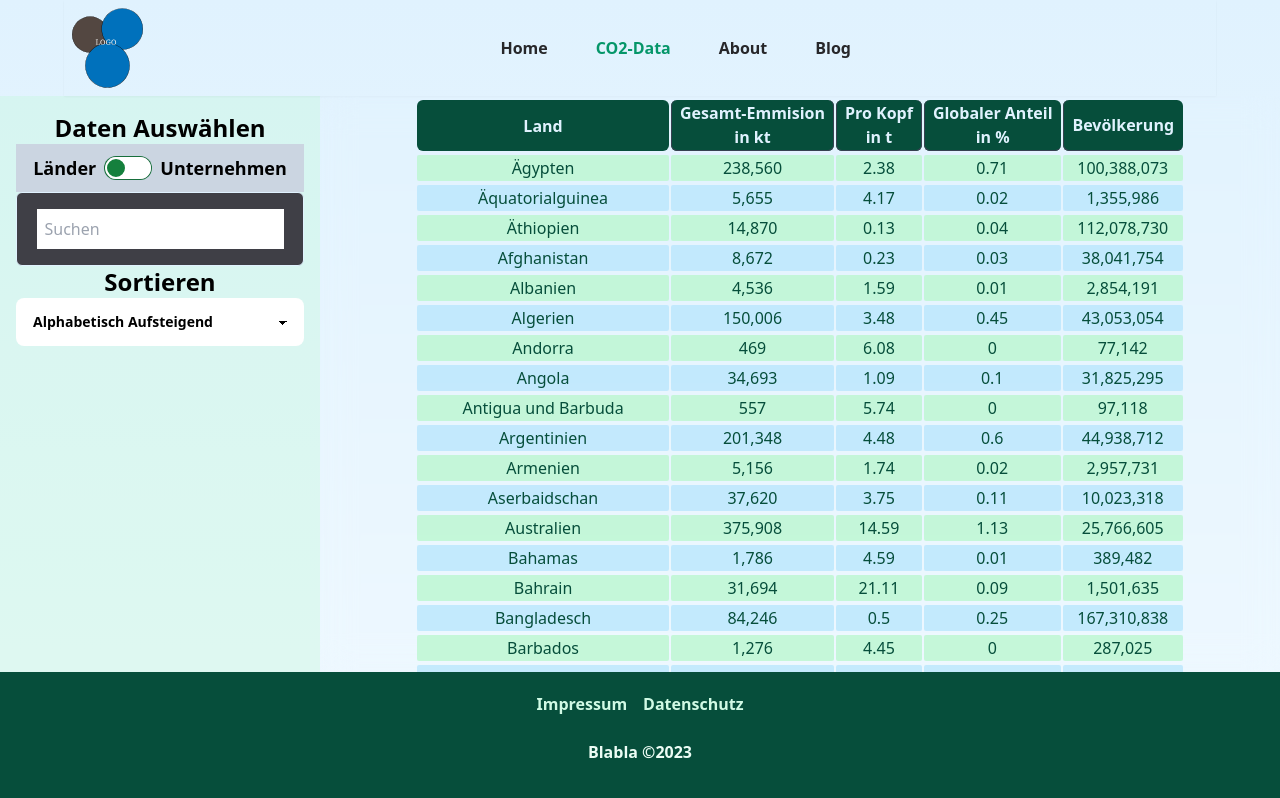
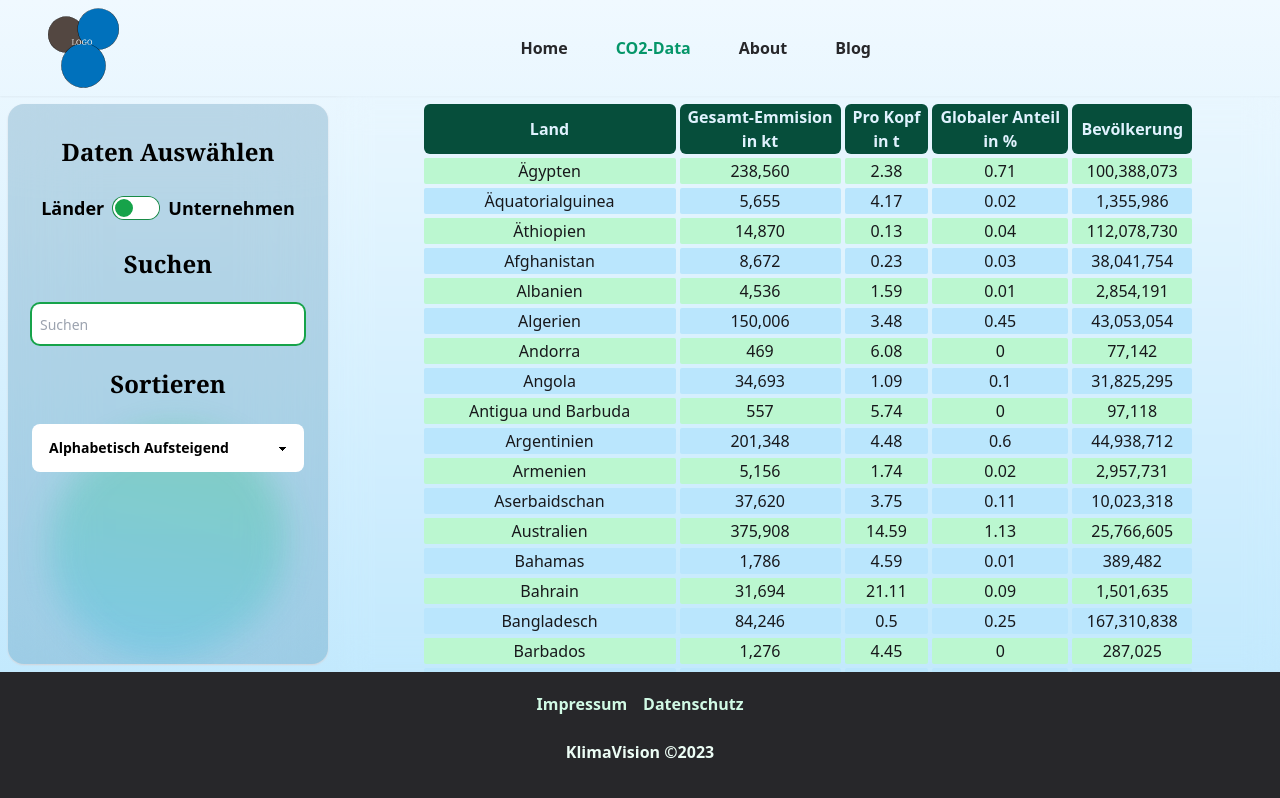
Before and after one commit to pinaio/FS_KlimaVision, a Vue app: page /co2-data in a window 1280 px wide. Built offline with nearby package versions, Linux system fonts and the light colour scheme.

Commit message:
Animation in Dataview

```diff
--- a/index.html
+++ b/index.html
@@ -6,7 +6,7 @@
     <meta name="viewport" content="width=device-width, initial-scale=1.0" />
     <title>Meine App :)</title>
   </head>
-  <body class="bg-gradient-to-b from-sky-100 to-sky-50">
+  <body class="bg-gradient-to-t from-sky-200 to-sky-50">
     <div id="app"></div>
     <script type="module" src="/src/main.js"></script>
   </body>
--- a/src/components/BlogCard.vue
+++ b/src/components/BlogCard.vue
@@ -1,17 +1,27 @@
 <template>
-  <div class="card">
-    <img :src="blogPic" height="400" width="400" class="resize-y" />
+  <div
+    class="group flex flex-col overflow-hidden rounded-md bg-sky-50 shadow-md shadow-zinc-900/80"
+  >
+    <img
+      :src="blogPic"
+      height="400"
+      width="400"
+      class="transition-all duration-300 group-hover:scale-105"
+    />
     <div class="p-4">
-      <h3>{{ blogHeadline }}</h3>
-      <p>
+      <h3 class="h-16 py-4 text-center text-xl font-semibold text-green-600">
+        {{ blogHeadline }}
+      </h3>
+      <p class="mt-8 font-sans text-zinc-800 line-clamp-4">
         {{ blogText }}
       </p>
     </div>
-    <button>
-      <RouterLink :to="{ name: 'Blogpage', params: { id: blogId } }"
-        >TEST</RouterLink
-      >
-    </button>
+
+    <RouterLink
+      class="text-md peer m-4 rounded-md bg-green-600 px-4 py-2 text-center font-medium text-zinc-800 transition-all duration-200 hover:scale-105 hover:bg-sky-400 hover:text-green-50"
+      :to="{ name: 'Blogpage', params: { id: blogId } }"
+      >Mehr Lesen</RouterLink
+    >
   </div>
 </template>
 
@@ -24,22 +34,3 @@ const props = defineProps({
   blogId: Number,
 });
 </script>
-
-<style scoped>
-.blog-pic {
-  @apply my-4 h-40  w-40 self-center text-emerald-900;
-}
-.card {
-  @apply flex flex-col overflow-hidden rounded-md bg-green-50 shadow-md shadow-zinc-700;
-}
-.card h3 {
-  @apply h-16 text-xl  font-semibold text-green-600;
-}
-.card p {
-  @apply text-sm leading-6 text-emerald-800 line-clamp-5;
-}
-
-.card button {
-  @apply mx-4 my-3 rounded-md bg-sky-400 py-4 transition-all duration-200 hover:bg-green-700;
-}
-</style>
--- a/src/components/BlogPreview.vue
+++ b/src/components/BlogPreview.vue
@@ -7,8 +7,6 @@ import img3Url from "../assets/images/pollution.jpg";
 import { ref } from "vue";
 
 const blogdata = ref(blogs.data);
-
-console.log(blogdata);
 </script>
 
 <template>
--- a/src/components/Footer.vue
+++ b/src/components/Footer.vue
@@ -1,14 +1,14 @@
 <script setup></script>
 <template>
   <footer>
-    <div class="h-32 w-screen bg-emerald-900 p-5 font-bold">
+    <div class="to h-32 w-screen bg-zinc-800 p-5 font-bold">
       <div
         class="flex list-none items-center justify-center space-x-4 font-black text-emerald-100"
       >
         <li><a href="#">Impressum</a></li>
         <li><a href="#">Datenschutz</a></li>
       </div>
-      <p class="mt-6 flex justify-center text-emerald-50">Blabla ©2023</p>
+      <p class="mt-6 flex justify-center text-emerald-50">KlimaVision ©2023</p>
     </div>
   </footer>
 </template>
--- a/src/components/MainNav.vue
+++ b/src/components/MainNav.vue
@@ -9,12 +9,12 @@ function openCloseMenu() {
 </script>
 
 <template>
-  <nav class="container relative mx-auto max-w-6xl p-2 font-semibold shadow-sm">
+  <nav class="relative mx-auto p-2 font-semibold md:shadow-sm">
     <div class="item-center flex justify-between">
       <div class="">
         <object
           data="src\assets\Logo.svg"
-          class="mx-auto h-20 self-center"
+          class="ml-4 h-20 self-center lg:ml-10"
         ></object>
       </div>
       <!--Menu - items-->
@@ -23,24 +23,24 @@ function openCloseMenu() {
       >
         <RouterLink
           to="/"
-          class="rounded-lg border-emerald-700 border-opacity-50 py-2 px-2 transition-all duration-100 hover:border-b-4 hover:bg-emerald-50 hover:text-emerald-900 active:bg-emerald-100"
+          class="rounded-lg border-green-700 border-opacity-50 py-2 px-2 transition-all duration-100 hover:border-b-4 hover:bg-green-50 hover:text-emerald-900 active:bg-green-100"
           >Home</RouterLink
         >
 
         <RouterLink
           to="/co2-data"
-          class="rounded-lg border-emerald-700 border-opacity-50 py-2 px-2 transition-all duration-100 hover:border-b-4 hover:bg-emerald-50 hover:text-emerald-900 active:bg-emerald-100"
+          class="rounded-lg border-green-700 border-opacity-50 py-2 px-2 transition-all duration-100 hover:border-b-4 hover:bg-green-50 hover:text-emerald-900 active:bg-green-100"
           >CO2-Data</RouterLink
         >
 
         <RouterLink
           to="/about"
-          class="rounded-lg border-emerald-700 border-opacity-50 py-2 px-2 transition-all duration-100 hover:border-b-4 hover:bg-emerald-50 hover:text-emerald-900 active:bg-emerald-100"
+          class="rounded-lg border-green-700 border-opacity-50 py-2 px-2 transition-all duration-100 hover:border-b-4 hover:bg-green-50 hover:text-emerald-900 active:bg-green-100"
           >About</RouterLink
         >
         <RouterLink
           to="/blog"
-          class="rounded-lg border-emerald-700 border-opacity-50 py-2 px-2 transition-all duration-100 hover:border-b-4 hover:bg-emerald-50 hover:text-emerald-900 active:bg-emerald-100"
+          class="rounded-lg border-green-700 border-opacity-50 py-2 px-2 transition-all duration-100 hover:border-b-4 hover:bg-green-50 hover:text-emerald-900 active:bg-green-100"
           >Blog</RouterLink
         >
       </div>
--- a/src/views/DataView.vue
+++ b/src/views/DataView.vue
@@ -10,6 +10,7 @@ const sorting = ref("Alphabetisch Aufsteigend");
 const isBusiness = ref(false);
 
 const rtlLanguages = [
+  "de",
   "ar",
   "dv",
   "fa",
@@ -155,38 +156,45 @@ function deUmlaut(value) {
     <!--Wrapper um die Tabelle-->
     <main class="flex flex-col justify-between md:max-w-full md:flex-row">
       <menu
-        class="bg-blur relative z-0 flex min-w-[20rem] flex-col overflow-hidden bg-green-200/30 p-4 lg:max-w-[20rem]"
+        class="relative z-0 m-2 flex min-w-[20rem] flex-col overflow-hidden rounded-2xl bg-sky-800/20 p-4 shadow-sm shadow-zinc-300 backdrop-blur-2xl before:absolute before:top-16 before:-z-10 before:flex before:h-60 before:w-56 before:animate-spin-slow before:self-center before:rounded-full before:bg-green-500 before:bg-gradient-to-br before:from-sky-400 before:opacity-30 before:blur-lg md:before:top-[40vh] lg:max-w-[20rem]"
         :class="{ 'md:order-last': isrtl }"
       >
-        <h3 class="text-center text-2xl font-bold">Daten Auswählen</h3>
-        <div
-          class="flex h-12 items-center justify-center space-x-2 bg-slate-300 text-lg"
+        <h3
+          class="my-4 text-center font-serif text-2xl font-bold max-sm:my-2 max-sm:text-lg"
         >
+          Daten Auswählen
+        </h3>
+        <div class="flex h-12 items-center justify-center space-x-2 text-lg">
           <label class="text-center font-bold">Länder</label>
+
           <input
             v-model="isBusiness"
             type="checkbox"
-            class="toggle toggle-md bg-green-700"
+            class="toggle toggle-md bg-green-600"
           />
           <label class="text-center font-bold">Unternehmen</label>
         </div>
+        <h3
+          class="my-4 text-center font-serif text-2xl font-bold max-sm:my-2 max-sm:text-lg"
+        >
+          Suchen
+        </h3>
+        <input
+          type="search"
+          v-model="search"
+          placeholder="Suchen"
+          class="m-2 h-10 rounded-lg p-2 text-sm outline-none ring-2 ring-green-600 transition-all duration-500 focus:bg-green-100"
+        />
 
-        <div
-          class="flex w-full justify-around rounded-md border border-sky-100 bg-zinc-700 p-4"
-        >
-          <input
-            type="search"
-            v-model="search"
-            placeholder="Suchen"
-            class="p-2"
-          />
-        </div>
         <div class="flex flex-col">
-          <h3 class="text-center text-2xl font-bold">Sortieren</h3>
-
+          <h3
+            class="my-4 text-center font-serif text-2xl font-bold max-sm:my-2 max-sm:text-lg"
+          >
+            Sortieren
+          </h3>
           <select
             v-model="sorting"
-            class="m-2outline-none select text-sm focus:border focus:border-green-700"
+            class="select m-2 text-sm outline-none transition-all duration-500 focus:border focus:border-green-700 focus:bg-green-100"
           >
             <option>Alphabetisch Aufsteigend</option>
             <option>Alphabetisch Absteigend</option>
@@ -218,37 +226,31 @@ function deUmlaut(value) {
       >
         <table
           v-if="!isBusiness"
-          class="text-md max-sm:mx-0 max-sm:text-sm md:mx-10 md:h-0 md:border-separate md:border-spacing-0.5 lg:border-spacing-y-1"
+          class="text-md p-1 shadow-zinc-800 max-sm:mx-0 max-sm:text-sm md:mx-10 md:h-0 md:border-separate md:border-spacing-0.5 lg:border-spacing-x-1 lg:border-spacing-y-1"
         >
           <!--Länder Tabelle-->
           <thead class="max-h-10 bg-emerald-900 text-sky-100">
             <tr class="[&>*]:px-2 md:[&>*]:rounded-md">
-              <th class="border-gray-700">Land</th>
-              <th class="border border-t-0 border-gray-700">
+              <th class="">Land</th>
+              <th class="">
                 Gesamt-Emmision <br />
                 in kt
               </th>
-              <th class="border border-t-0 border-gray-700">
-                Pro Kopf <br />in t
-              </th>
-              <th class="border border-t-0 border-r-0 border-gray-700">
+              <th class="">Pro Kopf <br />in t</th>
+              <th class="">
                 Globaler Anteil <br />
                 in %
               </th>
-              <th
-                class="border border-t-0 border-r-0 border-gray-700 max-lg:hidden"
-              >
-                Bevölkerung
-              </th>
+              <th class="max-lg:hidden">Bevölkerung</th>
             </tr>
           </thead>
           <tbody
             v-for="land in searchedData"
             :key="land.land"
-            class="odd:bg-sky-200/80 even:bg-green-200/80"
+            class="odd:bg-sky-200 even:bg-green-200"
           >
             <tr
-              class="border-gray-700 text-center font-medium text-emerald-900 sm:[&>*]:px-2 md:[&>*]:rounded-sm"
+              class="border-gray-700 text-center font-medium text-zinc-900 sm:[&>*]:px-2 md:[&>*]:rounded-sm"
             >
               <td>{{ land.land }}</td>
               <td>
@@ -273,23 +275,21 @@ function deUmlaut(value) {
           <!--Länder Tabelle-->
           <thead class="max-h-10 bg-emerald-900 text-sky-100">
             <tr class="[&>*]:px-2 md:[&>*]:rounded-md">
-              <th class="border-gray-700">Unternehmen</th>
-              <th class="border border-t-0 border-gray-700">
+              <th class="">Unternehmen</th>
+              <th class="">
                 Gesamt-Emmision <br />
                 in t
               </th>
-              <th class="border border-t-0 border-r-0 border-gray-700">
-                Sektor
-              </th>
+              <th class="">Sektor</th>
             </tr>
           </thead>
           <tbody
             v-for="unternehmen in searchedData"
             :key="unternehmen.unternehmen"
-            class="odd:bg-sky-200/80 even:bg-green-200/80"
+            class="odd:bg-sky-200 even:bg-green-200"
           >
             <tr
-              class="border-gray-700 text-center font-medium text-emerald-900 sm:[&>*]:px-2 md:[&>*]:rounded-sm"
+              class="border-gray-700 text-center font-medium text-zinc-900 sm:[&>*]:px-2 md:[&>*]:rounded-sm"
             >
               <td>{{ unternehmen.unternehmen }}</td>
               <td>
--- a/src/views/HomeView.vue
+++ b/src/views/HomeView.vue
@@ -5,13 +5,13 @@ import BlogPreview from "../components/BlogPreview.vue";
 <template>
   <div class="relative">
     <div
-      class="fixed inset-0 -z-10 mx-auto mt-[32rem] h-[20rem] w-[20rem] animate-spin-slow rounded-full bg-gradient-to-t from-green-600 to-sky-500 opacity-30 ring-4 ring-sky-800 blur-md md:mt-96 md:h-96 md:w-96 lg:h-[40rem] lg:w-[40rem]"
+      class="fixed inset-0 -z-10 mx-auto mt-[32rem] h-[20rem] w-[20rem] animate-spin-slow rounded-full bg-gradient-to-t from-green-600 to-sky-600 opacity-30 ring-4 ring-sky-800 blur-md md:mt-96 md:h-96 md:w-96 lg:h-[40rem] lg:w-[40rem]"
     ></div>
     <header
       class="relative mx-auto my-4 flex max-w-6xl items-center justify-start overflow-hidden text-6xl font-bold"
     >
       <h1
-        class="ml-4 max-w-sm bg-gradient-to-br from-green-600 to-sky-300 bg-clip-text p-8 text-transparent md:mx-auto"
+        class="ml-4 max-w-sm bg-gradient-to-br from-green-600 to-sky-500 bg-clip-text p-8 text-transparent md:mx-auto"
       >
         <span class="text-zinc-700">Co2</span> geht uns alle etwas an!
       </h1>
@@ -22,7 +22,7 @@ import BlogPreview from "../components/BlogPreview.vue";
           viewBox="2 2 20 20"
           stroke-width="0.6"
           stroke="currentColor"
-          class="h-64 w-64 stroke-sky-600 opacity-40"
+          class="h-64 w-64 stroke-sky-400 opacity-40"
         >
           <path
             stroke-linecap="round"
@@ -34,12 +34,14 @@ import BlogPreview from "../components/BlogPreview.vue";
     </header>
 
     <main class="mx-auto flex flex-col">
-      <div
-        class="relative flex max-w-6xl justify-center self-center overflow-hidden py-10"
-      >
-        <div class="z-0">
-          <h2 class="">Wir sind KlimaVision</h2>
-          <p class="my-4 px-6">
+      <div class="my-4 max-w-full self-center">
+        <div
+          class="z-0 max-w-5xl bg-sky-200/20 p-4 shadow-md backdrop-blur-md md:rounded-2xl md:p-10"
+        >
+          <h2 class="font-serif text-3xl font-extrabold text-green-600">
+            Wir sind KlimaVision
+          </h2>
+          <p class="my-4 px-2 text-lg font-medium text-zinc-800">
             KlimaVision ist eine Non-Profit-Organisation, die sich dem
             Klimaschutz und der Reduzierung von CO2-Emissionen verschrieben hat.
             Wir betreiben eine Informationsplattform, auf der die CO2-Emissionen
@@ -53,31 +55,28 @@ import BlogPreview from "../components/BlogPreview.vue";
           </p>
         </div>
       </div>
-      <div class="my-10 self-center">
-        <div
-          class="flex max-w-6xl flex-col items-center justify-between space-x-2 bg-green-800/95 p-5 md:flex-row md:rounded-md md:p-10"
-        >
-          <div class="mr-2 p-2">
-            <h2 class="text-sky-300">The CO2 Report</h2>
-            <p class="text-lg text-sky-50">
-              Sehen Sie sich die die Co2 Ausstöße von Ländern und unternehmen
-              an!
-            </p>
-          </div>
-
+      <div
+        class="flex items-center justify-center bg-green-600/60 p-5 backdrop-blur-lg md:flex-row md:rounded-md md:p-10"
+      >
+        <div class="flex flex-col justify-center p-10">
+          <h2 class="font-serif text-8xl font-bold text-zinc-800">
+            The Co2 Report
+          </h2>
+          <p class="py-10 font-mono text-lg font-bold text-zinc-900">
+            Sehen Sie sich die die Co2 Ausstöße von Ländern und unternehmen an!
+          </p>
           <RouterLink
             to="/co2-data"
-            class="text-bold m-1 mt-4 min-w-max rounded-md bg-sky-400 px-4 py-2 text-zinc-800 transition-all duration-200 hover:bg-amber-200 hover:text-emerald-900"
-            >To the Data</RouterLink
+            class="text-md peer mx-10 rounded-md bg-zinc-800 px-4 py-2 text-center font-medium text-sky-100 transition-all duration-200 hover:scale-105 hover:bg-sky-400 hover:text-green-50"
+            >Zu den Daten!</RouterLink
           >
         </div>
+        <div
+          class="relative flex max-w-6xl justify-center self-center overflow-hidden py-10"
+        ></div>
       </div>
+
       <BlogPreview />
     </main>
   </div>
 </template>
-<style scoped>
-h2 {
-  @apply ml-1 text-xl font-bold;
-}
-</style>
--- a/src/views/paramPages/Blogpage.vue
+++ b/src/views/paramPages/Blogpage.vue
@@ -1,4 +1,5 @@
 <script setup>
+import BlogPreview from "@/components/BlogPreview.vue";
 import { useRoute, useRouter } from "vue-router";
 import blogs from "@/data/blogs.json";
 import { ref, computed } from "vue";
@@ -35,10 +36,14 @@ const picture = computed(() => {
 
 <template>
   <div class="float mx-auto max-w-6xl justify-center">
-    <img v-if="picture" :src="picture" />
-    <h1 class="py-10 px-2 text-2xl font-bold text-green-600">{{ titel }}</h1>
-    <p class="p-4 text-lg leading-8">{{ text }}</p>
+    <img v-if="picture" :src="picture" class="p-10" />
+    <h1 class="py-10 px-2 font-serif text-6xl font-bold text-green-600">
+      {{ titel }}
+    </h1>
+    <p class="mb-10 p-6 text-lg leading-8 text-zinc-900">{{ text }}</p>
   </div>
+
+  <BlogPreview />
 </template>
 
 <style></style>
```
